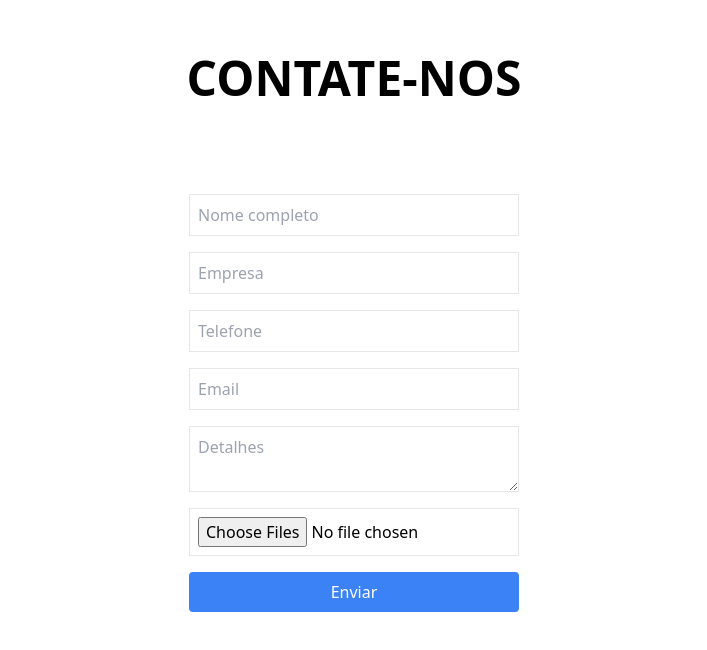
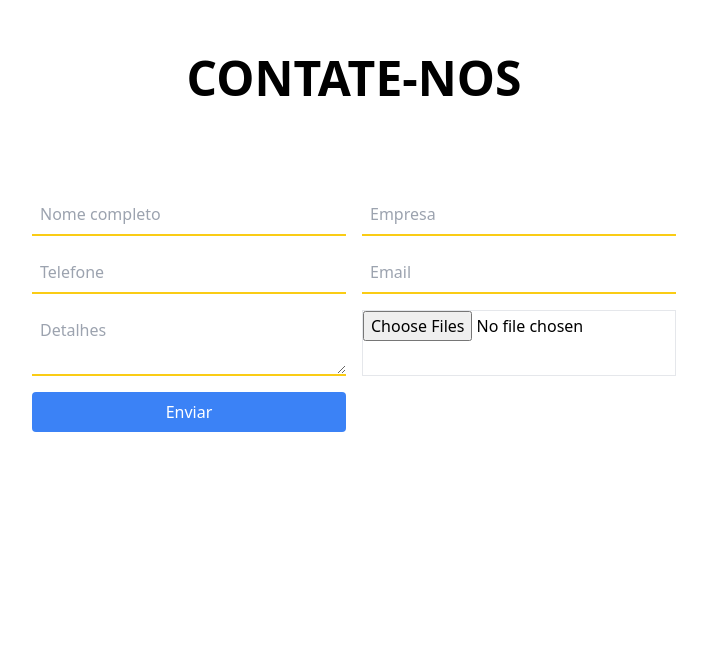
Before and after one commit to AmorimBreno/rc-soldas-website, a React (Vite) app: page / in a window 1280 px wide. Shown: the part 3542-4192 px from the top of the page, without its empty margins (286-993 px from the left). Built offline with nearby package versions, Linux system fonts and the light colour scheme.

Commit message:
feat: forms details

```diff
--- a/src/app/components/ContactMeForms.tsx
+++ b/src/app/components/ContactMeForms.tsx
@@ -1,15 +1,14 @@
-import React from 'react';
-import { FormsData } from '../types/formsData';
-
-
+import React from 'react'
+import { FormsData } from '../types/formsData'
 
 type FormClienteProps = {
-  formsData: FormsData;
-  handleFormsChange: (e: React.ChangeEvent<HTMLInputElement | HTMLTextAreaElement>) => void;
-  handleImageChange: (e: React.ChangeEvent<HTMLInputElement>) => void;
-  handleFormsSubmit: (e: React.FormEvent<HTMLFormElement>) => void;
-
-};
+  formsData: FormsData
+  handleFormsChange: (
+    e: React.ChangeEvent<HTMLInputElement | HTMLTextAreaElement>
+  ) => void
+  handleImageChange: (e: React.ChangeEvent<HTMLInputElement>) => void
+  handleFormsSubmit: (e: React.FormEvent<HTMLFormElement>) => void
+}
 
 const FormCliente: React.FC<FormClienteProps> = ({
   formsData,
@@ -18,14 +17,14 @@ const FormCliente: React.FC<FormClienteProps> = ({
   handleFormsSubmit
 }) => {
   return (
-    <form onSubmit={handleFormsSubmit} className="flex flex-col gap-4 p-4">
+    <form onSubmit={handleFormsSubmit} className="grid grid-cols-2 gap-4 p-4">
       <input
         type="text"
         name="fullname"
         value={formsData.fullname}
         onChange={handleFormsChange}
         placeholder="Nome completo"
-        className="border p-2"
+        className="border-b-2 border-b-yellow-400 p-2"
       />
       <input
         type="text"
@@ -33,7 +32,7 @@ const FormCliente: React.FC<FormClienteProps> = ({
         value={formsData.company}
         onChange={handleFormsChange}
         placeholder="Empresa"
-        className="border p-2"
+        className="border-b-2 border-b-yellow-400 p-2"
       />
       <input
         type="text"
@@ -41,38 +40,39 @@ const FormCliente: React.FC<FormClienteProps> = ({
         value={formsData.number}
         onChange={handleFormsChange}
         placeholder="Telefone"
-        className="border p-2"
-        />
+        className="border-b-2 border-b-yellow-400 p-2"
+      />
       <input
         type="email"
         name="email"
         value={formsData.email}
         onChange={handleFormsChange}
         placeholder="Email"
-        className="border p-2"
+        className="border-b-2 border-b-yellow-400 p-2"
       />
       <textarea
         name="details"
         value={formsData.details}
         onChange={handleFormsChange}
         placeholder="Detalhes"
-        className="border p-2"
+        className="border-b-2 border-b-yellow-400 p-2"
       />
 
       <input
+        placeholder="Images"
         type="file"
         name="images"
         multiple
         accept="image/*"
         onChange={handleImageChange}
-        className="border p-2"
+        className="grid-cols-2 border"
       />
 
-      <button type="submit" className="bg-blue-500 text-white p-2 rounded">
+      <button type="submit" className="rounded bg-blue-500 p-2 text-white">
         Enviar
       </button>
     </form>
-  );
-};
+  )
+}
 
-export default FormCliente;
+export default FormCliente
```
